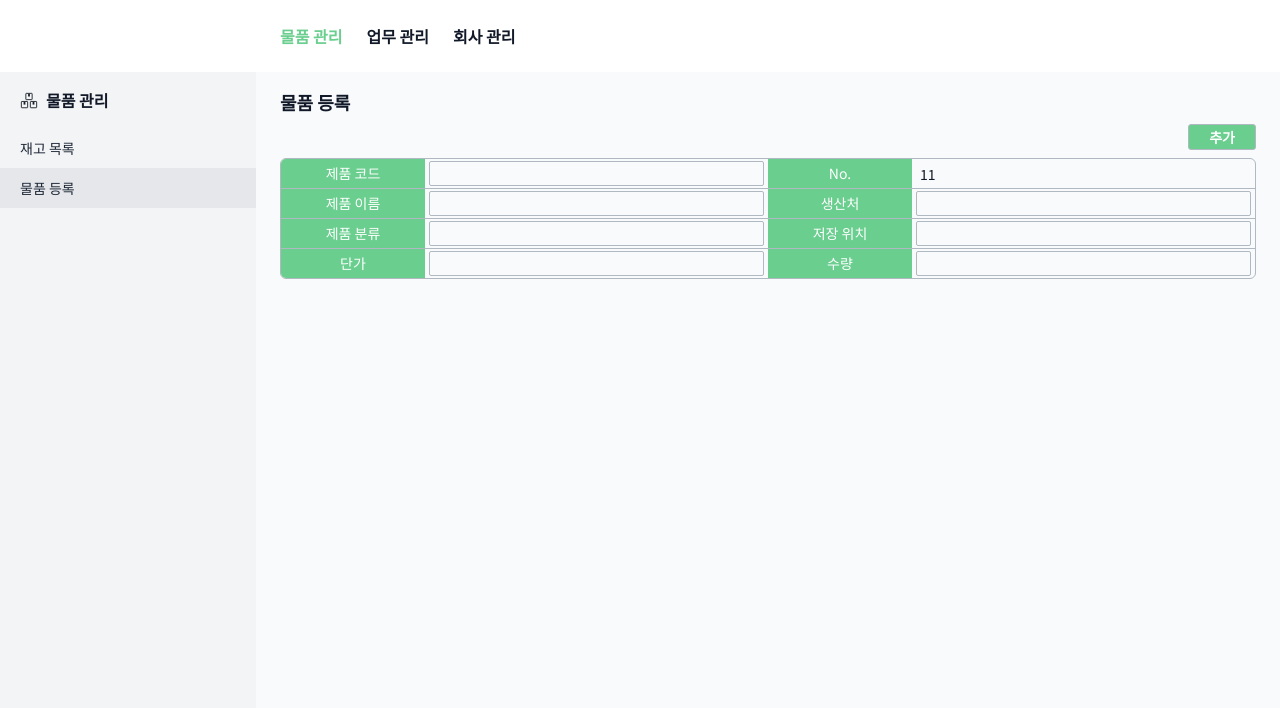
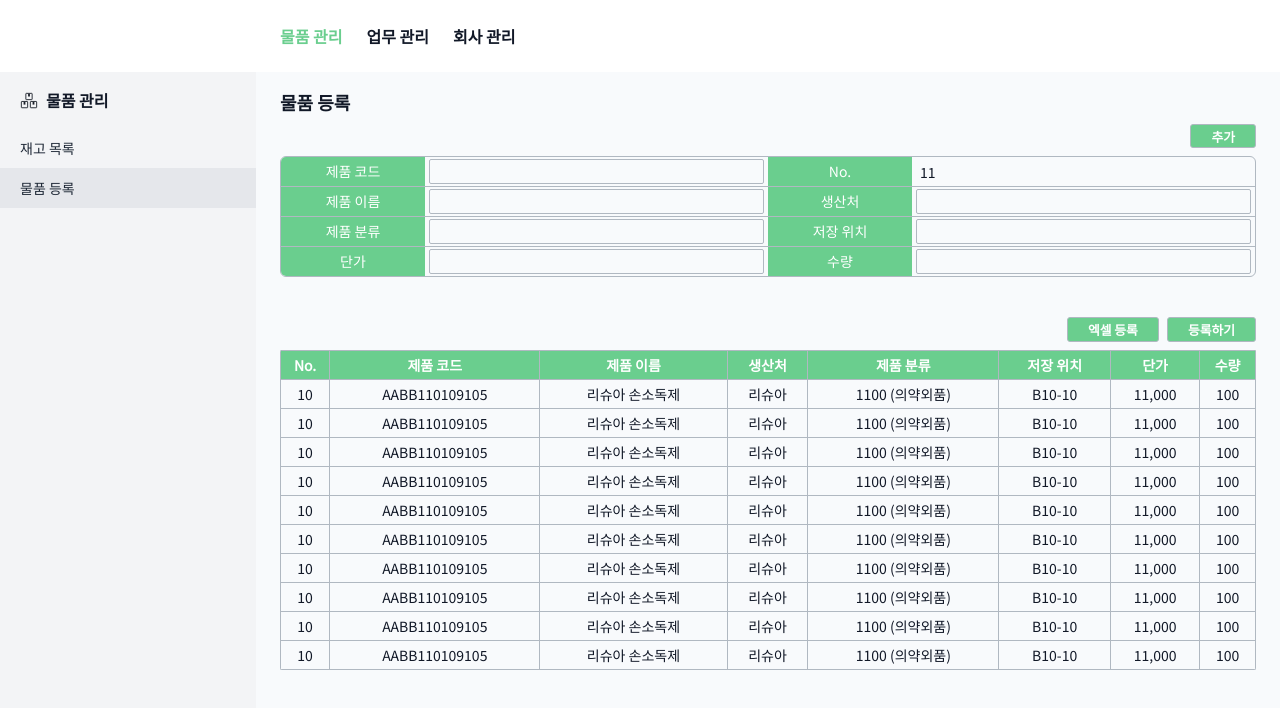
Before and after one commit to TradeCenterProject/FE_TradeCenter, a Next.js app: page /products/upload in a window 1280 px wide. Shown: the top 708 px of the page. Built offline with nearby package versions, Linux system fonts and the light colour scheme.

Commit message:
Feat: 물품 등록 페이지에 재고 목록 표 추가

```diff
--- a/components/common/Button.tsx
+++ b/components/common/Button.tsx
@@ -9,7 +9,7 @@ const Button = ({ color, value }: ButtonProps) => {
   return (
     <button
       className={cls(
-        "cursor-pointer rounded-[3px] border border-borderColor py-[1.6px] px-5 text-sm font-semibold leading-normal",
+        "cursor-pointer rounded-[3px] border border-borderColor py-[1.6px] px-5 text-[0.8rem] font-semibold leading-normal",
         color === "green"
           ? "bg-primary text-white active:bg-green-600"
           : color === "red"
--- a/pages/products/upload.tsx
+++ b/pages/products/upload.tsx
@@ -1,4 +1,5 @@
 import Button from "@components/common/Button";
+import Table from "@components/common/Table";
 import Layout from "@components/layout";
 
 interface FormLabel {
@@ -44,10 +45,20 @@ const uploadFormData: FormLabel[] = [
   },
 ];
 
+const productListThead = [
+  "제품 코드",
+  "제품 이름",
+  "생산처",
+  "제품 분류",
+  "저장 위치",
+  "단가",
+  "수량",
+];
+
 const UploadPage = () => {
   return (
     <Layout title="물품 등록">
-      <div>
+      <div className="space-y-10">
         <form>
           <div className="mb-2 flex justify-end">
             <Button color="green" value="추가" />
@@ -77,6 +88,13 @@ const UploadPage = () => {
             ))}
           </div>
         </form>
+        <div className="space-y-2">
+          <div className="flex justify-end gap-2">
+            <Button color="green" value="엑셀 등록" />
+            <Button color="green" value="등록하기" />
+          </div>
+          <Table thead={productListThead} />
+        </div>
       </div>
     </Layout>
   );
```
